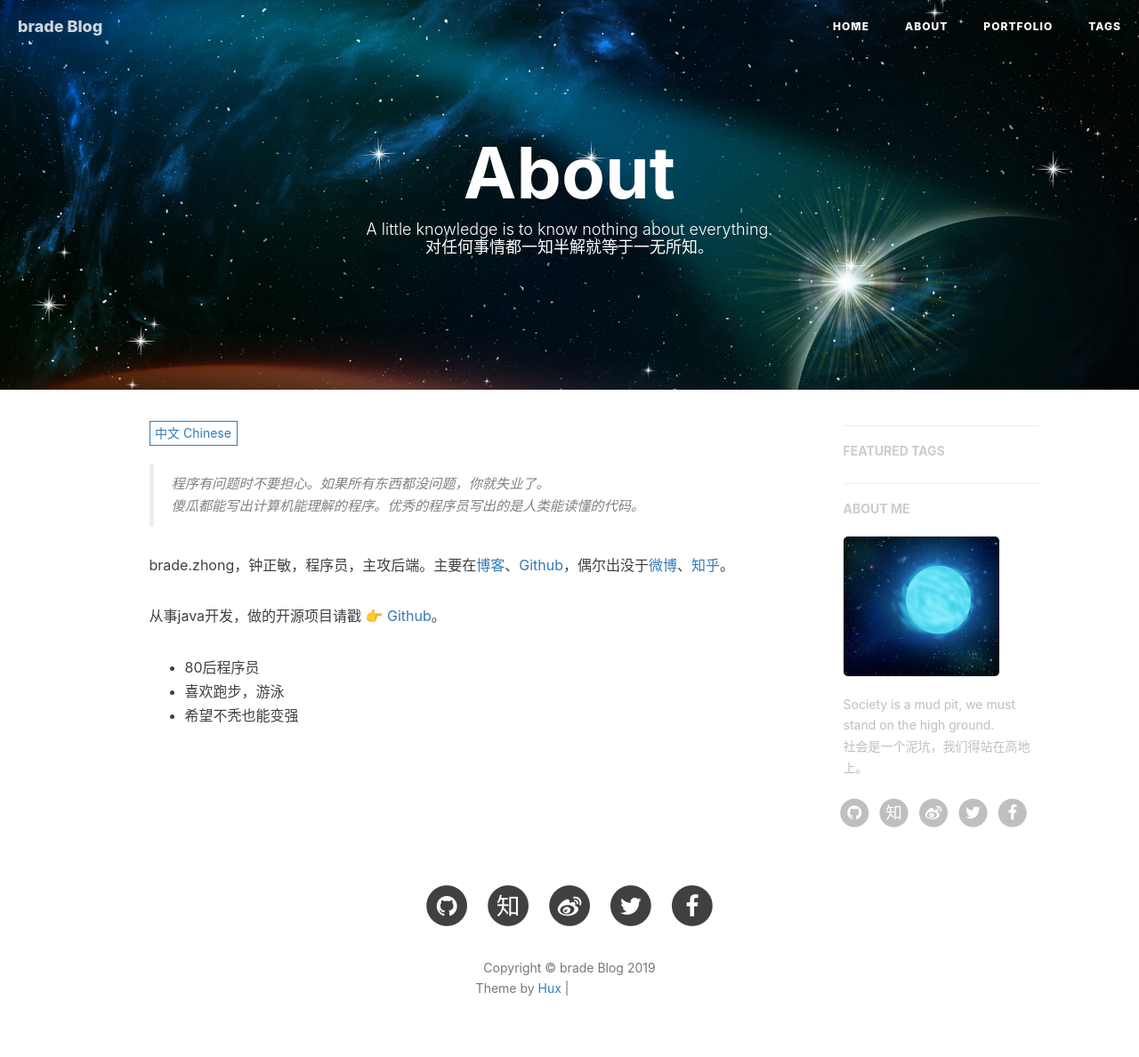
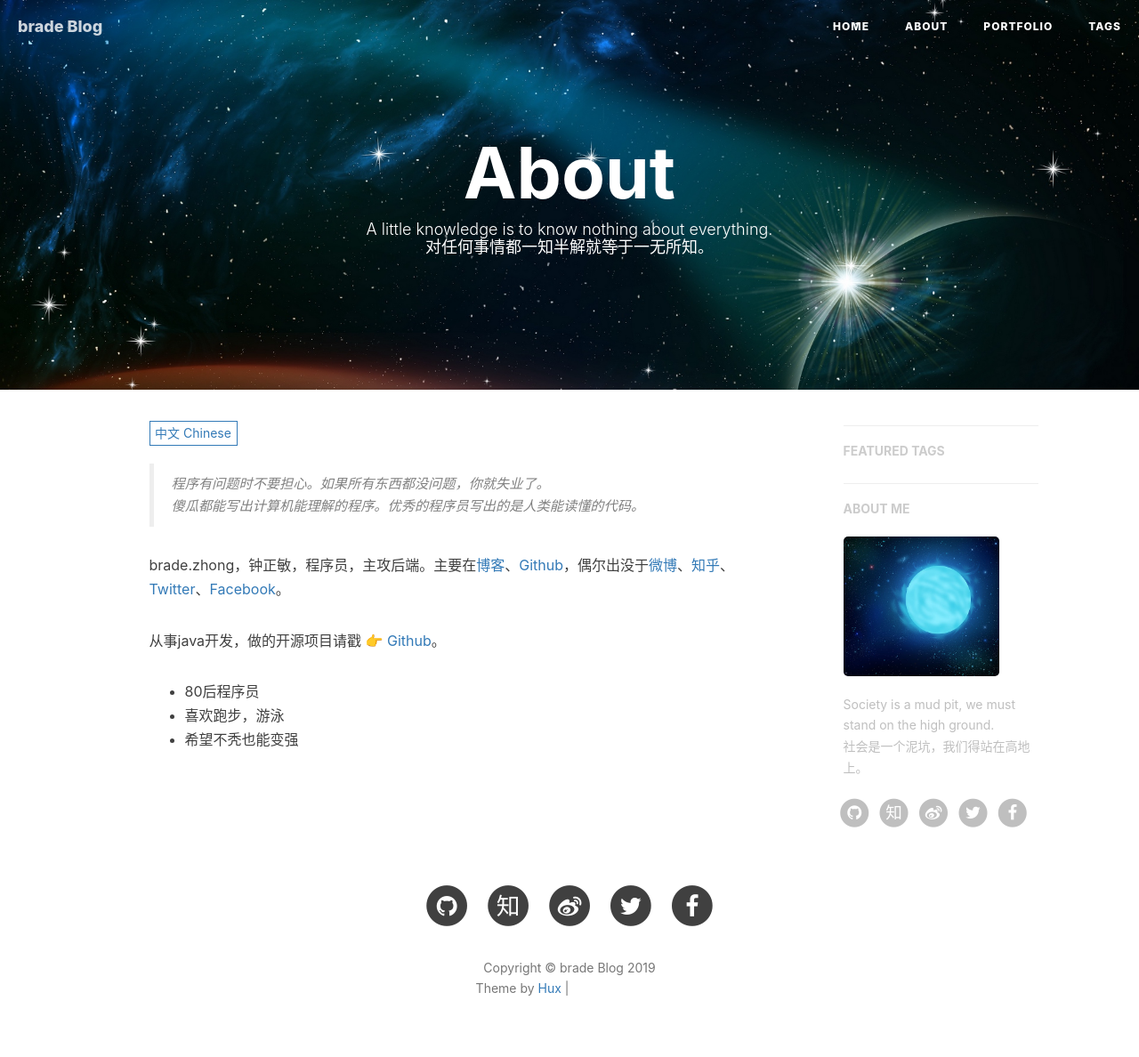
Before and after one commit to brade1314/brade1314.github.io, a Jekyll site: the page built from about.html, in a window 1280 px wide. Shown: the whole page at 89% size. Built offline with Jekyll 4.4.1, drawn with Linux system fonts in a browser that asks for light colours; nearby versions of some CDN libraries; comment, search, counter and statistics services are not loaded; grey boxes are pictures that could not be loaded.

Commit message:
修改about

```diff
--- a/_includes/about/zh.md
+++ b/_includes/about/zh.md
@@ -1,7 +1,7 @@
 > 程序有问题时不要担心。如果所有东西都没问题，你就失业了。
 > 傻瓜都能写出计算机能理解的程序。优秀的程序员写出的是人类能读懂的代码。
 
-brade.zhong，钟正敏，程序员，主攻后端。主要在[博客](http://blog.youyeetech.com)、[Github](http://github.com/brade1314)，偶尔出没于[微博](https://weibo.com/6210527293)、[知乎](https://www.zhihu.com/people/brade_zhong)。
+brade.zhong，钟正敏，程序员，主攻后端。主要在[博客](http://blog.youyeetech.com)、[Github](http://github.com/brade1314)，偶尔出没于[微博](https://weibo.com/6210527293)、[知乎](https://www.zhihu.com/people/brade_zhong)、[Twitter](https://twitter.com/brade59594469/)、[Facebook](https://www.facebook.com/brade1314)。
 
 从事java开发，做的开源项目请戳 👉 [Github](http://github.com/brade1314)。
 
--- a/css/brade-blog.css
+++ b/css/brade-blog.css
@@ -1,3 +1,8 @@
+/*!
+ * brade Blog v1.7.0 (http://brade1314.github.io)
+ * Copyright 2019 brade <brade1314@gmail.com>
+ */
+
 /*!
  * brade Blog v1.7.0 (http://brade1314.github.io)
  * Copyright 2019 brade <brade1314@gmail.com>
```
Also changed, not shown: css/brade-blog.min.css.
